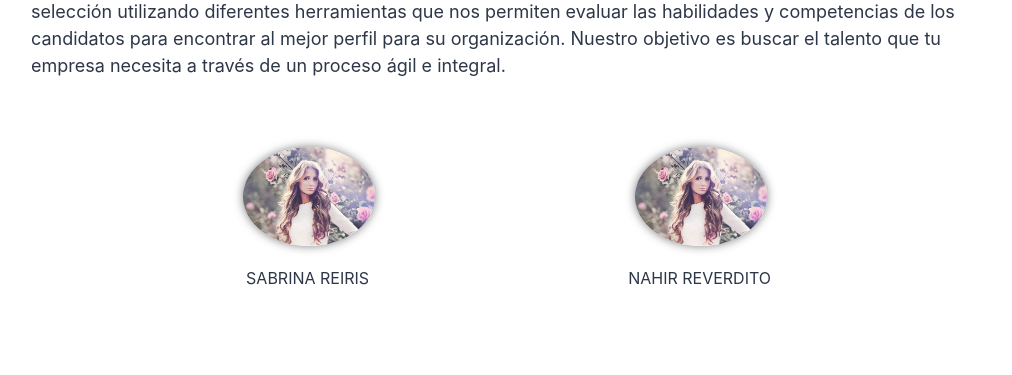
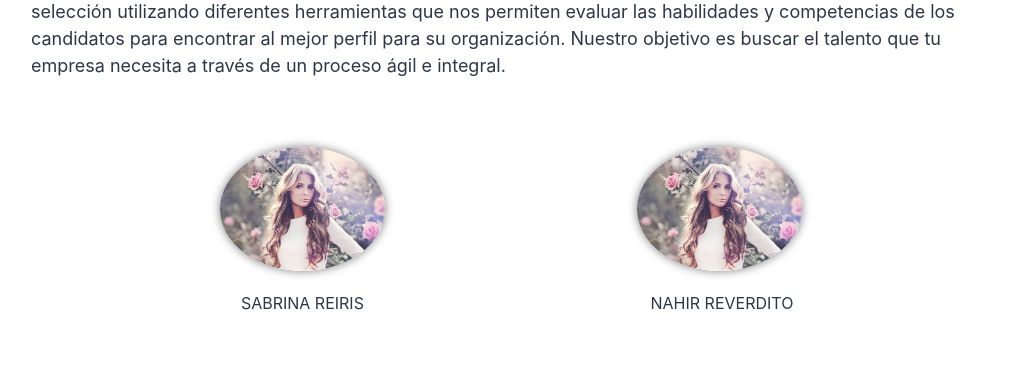
Before and after one commit to AgustinaMonzon/rrconsultora, a React (Create React App) app: page / in a window 1280 px wide. Shown: the part 900-1275 px from the top of the page, without its empty margins (129-1141 px from the left). Built offline with nearby package versions, Linux system fonts and the light colour scheme.

Commit message:
nuevos cambios meli2

```diff
--- a/src/Components/AboutUs/AboutUs.js
+++ b/src/Components/AboutUs/AboutUs.js
@@ -45,24 +45,25 @@ function AboutUs() {
       </Text>
       <br />
       <br />
-      <Box className="aboutChicas" justifyContent="center">
-        <Box display={"flex"} justifyContent="center" marginLeft={"20%"}>
-          <Box className="aboutImgContainer" justifyContent="center">
+      <Box className="aboutChicas" justifyContent="center" >
+        <Box display={"flex"} justifyContent="center" /* marginLeft={["-12%","20%"]} */ >
+          <Box className="aboutImgContainer" justifyContent="center" >
             <Link to="/aboutSabrina">
               <Image
                 src={profileImg}
-                w={["88%", "35%"]}
+                w={["64.5%", "50%", "50%","35%"]}
                 alt="Foto de perfil de Sabrina"
                 className="aboutImg"
                 justifyContent="center"
+                 marginLeft={["4%","40%","20%","40%"]}
               />
               <Text
                 as="h3"
                 font-family="'Montserrat', sans-serif"
-                fontSize={["15px", "16px"]}
+                fontSize={["11px","14.4px","13.5px", "16px"]}
                 className="aboutName"
                 textAlign="center"
-                marginRight={["0%", "55%"]}
+                marginRight={["26%","-30%","9%", "-15%"]}
                 color={textColor}
               >
                 SABRINA REIRIS
@@ -73,17 +74,18 @@ function AboutUs() {
             <Link to="/aboutNahir">
               <Image
                 src={profileImg}
-                w={["100%", "35%"]}
+                w={["65%","50%", "50%", "35%"]}
                 alt="Foto de perfil de Nahir"
                 className="aboutImg"
+                marginLeft={["1%","23%","25%"]}
               />
               <Text
                 font-family="'Montserrat', sans-serif"
                 as="h3"
-                fontSize={["15px", "16px"]}
+                fontSize={["10.5px","13.5px","13.5px", "16px"]}
                 className="aboutName"
                 textAlign="center"
-                marginRight={["0%", "55%"]}
+                marginRight={["33%","5%","0%", "14%"]}
                 color={textColor}
               >
                 NAHIR REVERDITO
--- a/src/Components/Footer/Footer.js
+++ b/src/Components/Footer/Footer.js
@@ -24,24 +24,26 @@ function Footer() {
       </Box> */}
       <div className="footer-social">
         <a href="https://facebook.com/" target="_blank" rel="noreferrer">
-          <FontAwesomeIcon icon={faFacebook} />
+          <FontAwesomeIcon  color={"blue"}  icon={faFacebook} />
         </a>
         <a href="https://twitter.com/" target="_blank" rel="noreferrer">
-          <FontAwesomeIcon icon={faTwitter} />
+          <FontAwesomeIcon  color={"rgb(47, 47, 245)"}  icon={faTwitter} />
         </a>
         <a
           href="https://www.instagram.com/rrconsultoria_/"
           target="_blank"
           rel="noreferrer"
         >
-          <FontAwesomeIcon icon={faInstagram} />
+          <FontAwesomeIcon
+              color={"rgb(245, 105, 191)"}  icon={faInstagram} />
         </a>
         <a
           href="clinkedin.com/company/r-r-consultoria/?viewAsMember=true"
           target="_blank"
           rel="noreferrer"
         >
-          <FontAwesomeIcon icon={faLinkedin} />
+          <FontAwesomeIcon
+              color={"rgb(22, 61, 236)"} icon={faLinkedin} />
         </a>
       </div>
     </footer>
--- a/src/Components/NavBar/NavBar.js
+++ b/src/Components/NavBar/NavBar.js
@@ -51,7 +51,7 @@ export default function NavBar() {
 
         <Flex
           display={["none", "none", "flex", "flex"]}
-          marginLeft={["0%", "0%", "20%", "18%", "20%", "8%"]}
+          marginLeft={["0%", "0%", "0%", "15%", "8%", "8%"]}
           justifyContent={"center"}
         >
           <Link to="/" passHref>
```
